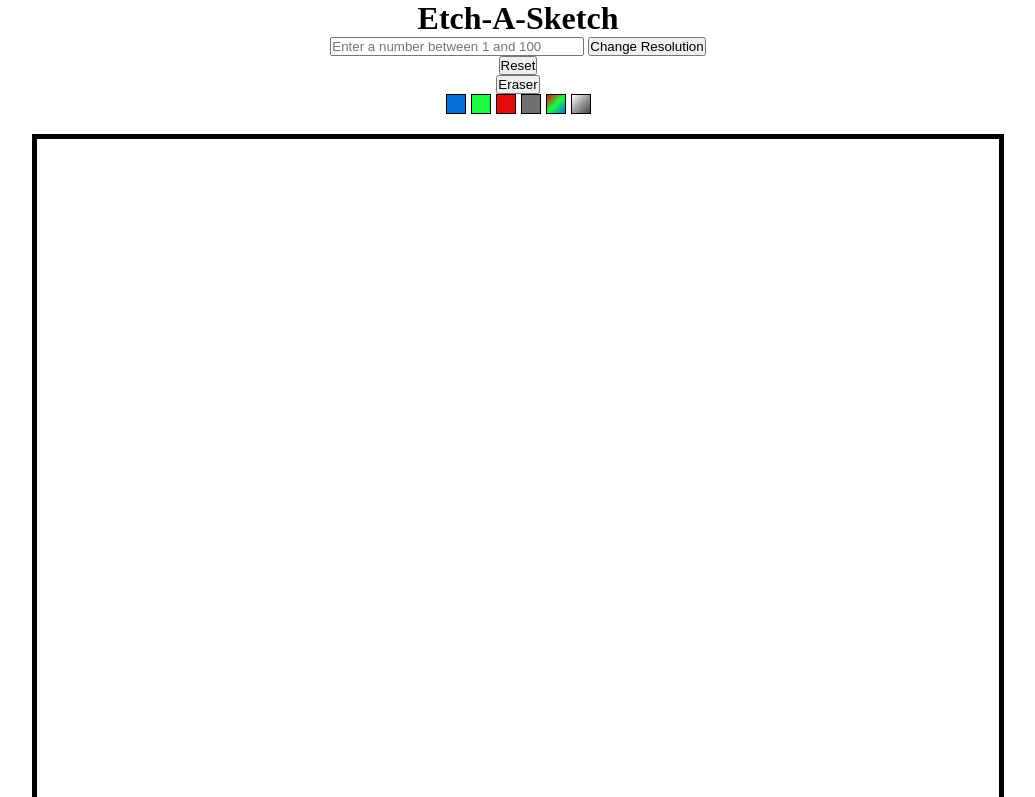
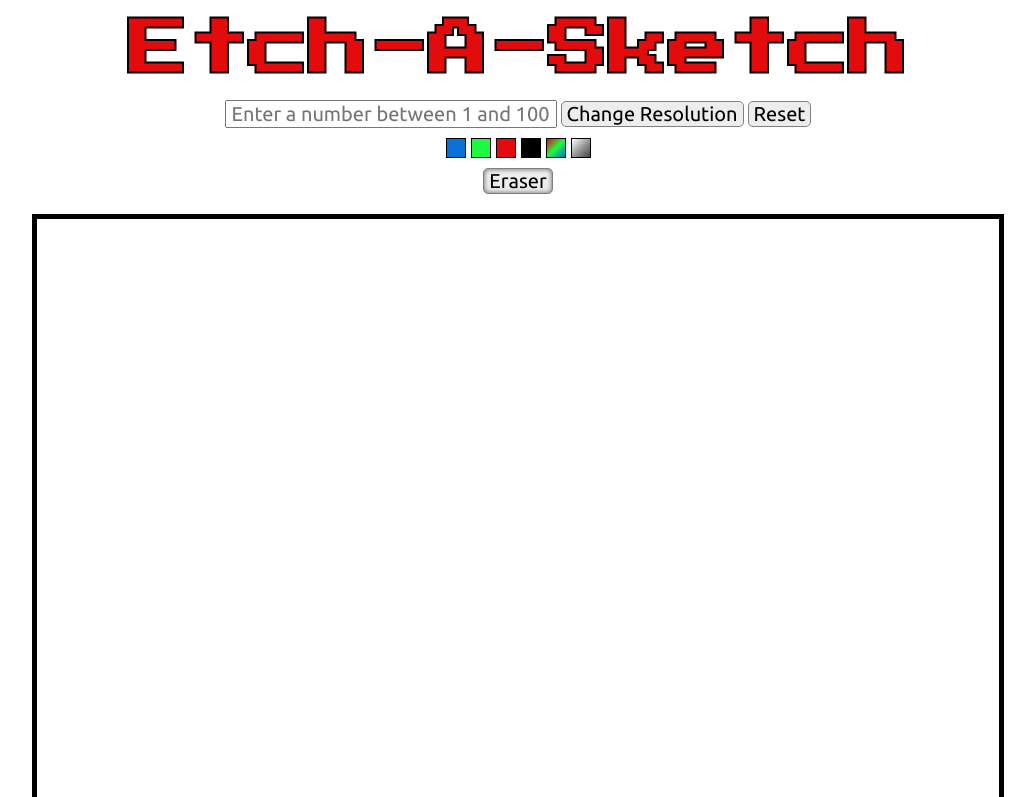
Before and after one commit to R-Langdon/Etch-A-Sketch, a plain HTML site: page index.html in a window 1280 px wide. Both pictures are taken after a click on the button "Eraser". Shown: the top 797 px of the page, without its empty margins (122-1157 px from the left). Drawn offline with Linux system fonts and the light colour scheme.

Commit message:
Improved styling

```diff
--- a/index.html
+++ b/index.html
@@ -2,6 +2,8 @@
 <html lang="en">
 <head>
   <link rel="stylesheet" href="style.css">
+  <link href="https://fonts.googleapis.com/css?family=Ubuntu:400,700&display=swap" rel="stylesheet">
+  <link href="https://fonts.googleapis.com/css?family=Press+Start+2P&display=swap" rel="stylesheet">
   <title>Etch-A-Sketch</title>
 </head>
 <body>
@@ -11,7 +13,6 @@
       <input id="newSize" type="text" placeholder="Enter a number between 1 and 100">
       <button id="size">Change Resolution</button>
       <button id="reset">Reset</button>
-      <button id="eraser">Eraser</button>
     </section>
     <section id="colorPicker">
       <div id="blue" class="choice"></div>
@@ -21,6 +22,7 @@
       <div id="rainbow" class="choice"></div>
       <div id="shaded" class="choice"></div>
     </section>
+    <button id="eraser">Eraser</button>
   </header>
   <section id="canvas">
 
--- a/script.js
+++ b/script.js
@@ -15,30 +15,37 @@ reset.addEventListener('click', resetCanvas);
 
 eraser.addEventListener('click', () => {
   cellColor = "eraser";
+  toggleEraser();
 })
 
 blue.addEventListener('click', () => {
   cellColor = "blue";
+  toggleEraser();
 })
 
 green.addEventListener('click', () => {
   cellColor = "green";
+  toggleEraser();
 })
 
 red.addEventListener('click', () => {
   cellColor = "red";
+  toggleEraser();
 })
 
 gray.addEventListener('click', () => {
   cellColor = "gray";
+  toggleEraser();
 })
 
 rainbow.addEventListener('click', () => {
   cellColor = "rainbow";
+  toggleEraser();
 })
 
 shaded.addEventListener('click', () => {
   cellColor = "rgba(155, 155, 155, 0.11)";
+  toggleEraser();
 })
 
 /*Initialize canvas*/
@@ -123,3 +130,12 @@ function getRandom() {
   let color = `rgba(${Math.floor(Math.random() * 256)}, ${Math.floor(Math.random() * 256)}, ${Math.floor(Math.random() * 256)}, 0.91)`;
   return color;
 }
+
+/*Applies a class to the eraser button if selected*/
+function toggleEraser() {
+  if (cellColor == "eraser") {
+    eraser.classList.add('eraserSelect');
+  } else {
+    eraser.classList.remove('eraserSelect');
+  }
+}
--- a/style.css
+++ b/style.css
@@ -5,6 +5,12 @@
 
 h1 {
   text-align: center;
+  padding: 20px;
+  font-family: 'Press Start 2P', cursive;
+  font-size: 60px;
+  color: #000000;
+  -webkit-text-fill-color: #E30B0B; /*If not supported color will be black*/
+  -webkit-text-stroke: 2px black;
 }
 
 #selectSize {
@@ -13,17 +19,41 @@ h1 {
 }
 
 #newSize {
-  width: 250px;
+  width: 318px;
+  font-family: 'Ubuntu', sans-serif;
+  font-size: 20px;
+  padding: 0 5px;
 }
 
-#reset {
-  display: block;
-  margin: 0 auto;
+button {
+  font-family: 'Ubuntu', sans-serif;
+  font-size: 20px;
+  padding: 0 5px;
+  background: #EDEDED;
+  border: 1px solid gray;
+  border-radius: 5px;
+  cursor: pointer;
 }
 
 #eraser {
   display: block;
   margin: 0 auto;
+}
+
+button:focus, button:focus:active {
+  outline: 0;
+}
+
+button:active {
+  box-shadow: inset 0 0 5px #5B5B5B;
+}
+
+#eraser:active {
+  box-shadow: none;
+}
+
+.eraserSelect {
+  box-shadow: inset 0 0 5px #5B5B5B;
 }
 
 #colorPicker {
@@ -32,7 +62,7 @@ h1 {
   height: 20px;
   grid-template-columns: repeat(6, 1fr);
   grid-gap: 5px;
-  margin: 0 auto;
+  margin: 10px auto;
 }
 
 #canvas {
@@ -68,7 +98,7 @@ h1 {
 }
 
 #gray {
-  background-color: #707070;
+  background-color: #000000;
 }
 
 #rainbow {
```
Also changed, not shown: 1 other file.
